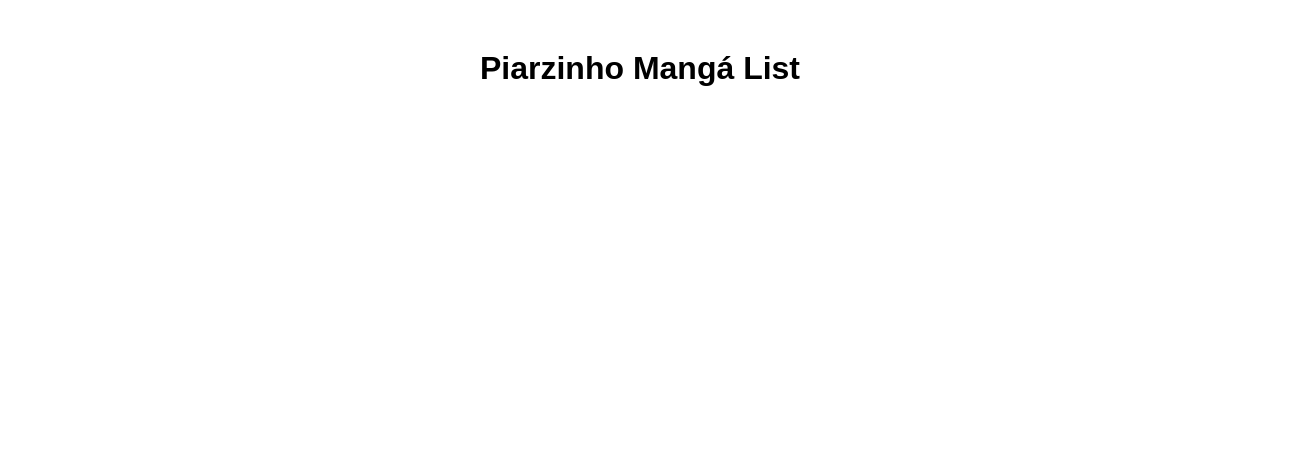
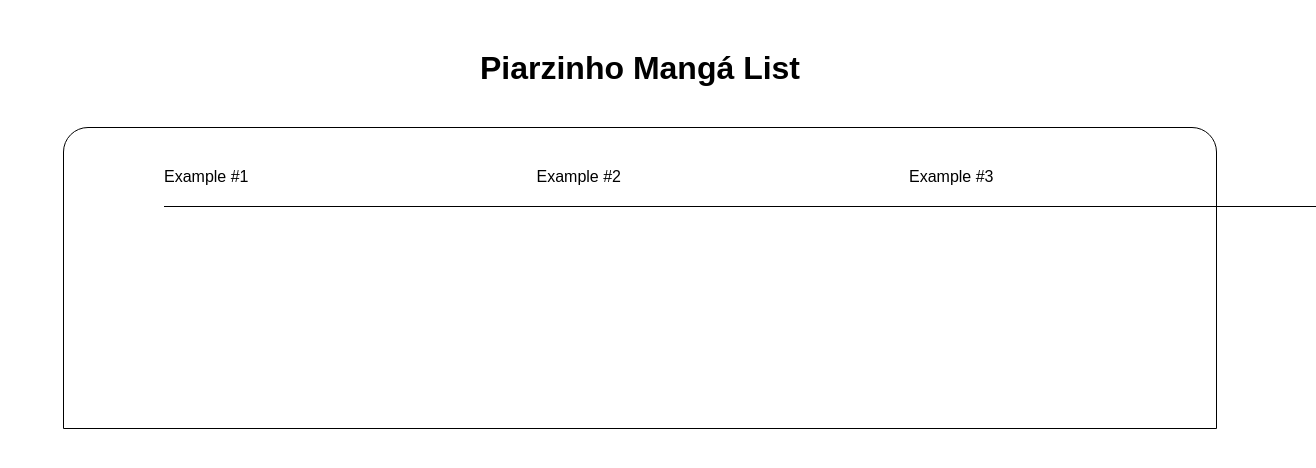
Before and after one commit to alexandrekg/my-uni-list-ui, a React (Create React App) app: page / in a window 1280 px wide. Shown: the top 468 px of the page, 1316 px wide, since content can reach past the window. Built offline with nearby package versions, Linux system fonts and the light colour scheme.

Commit message:
add content wrapper

```diff
--- a/src/App.css
+++ b/src/App.css
@@ -8,3 +8,31 @@
     margin-top: 50px;
     text-align: center;
 }
+
+.content-wrapper {
+    width: 100%;
+    max-width: 90%;
+    margin: 0 auto;
+    margin-top: 40px;
+    height: 300px;
+    border: 1px solid black;
+    border-top-left-radius: 25px;
+    border-top-right-radius: 25px;
+}
+
+.content-list {
+    width: 100%;
+    margin-left: 100px;
+}
+
+.content-list-item {
+    width: 100%;
+    max-width: 1400px;
+    margin-top: 40px;
+    padding-bottom: 20px;
+    border-bottom: 1px solid black;
+}
+
+.content-list-item span {
+    margin-right: 25%;
+}
--- a/src/App.js
+++ b/src/App.js
@@ -6,6 +6,15 @@ function App() {
       <header className='header'>
         <h1>Piarzinho Mangá List</h1>
       </header>
+      <div className='content-wrapper'>
+        <div className='content-list'>
+          <div className='content-list-item'>
+            <span>Example #1</span>
+            <span>Example #2</span>
+            <span>Example #3</span>
+          </div>
+        </div>
+      </div>
     </div>
   );
 }
```
